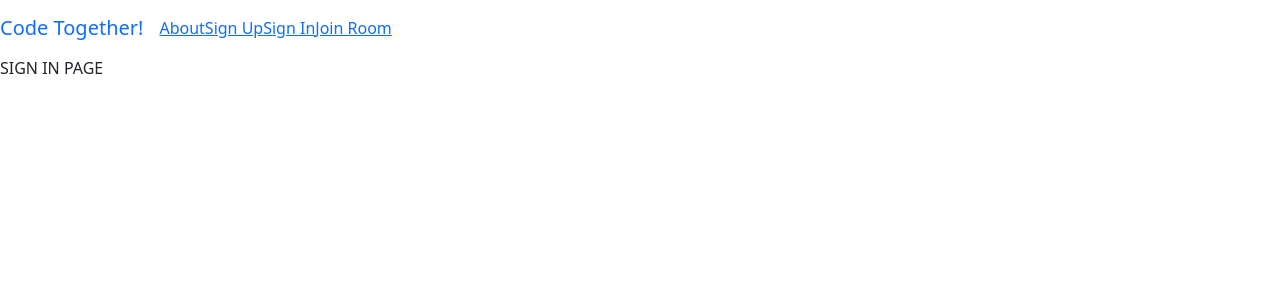
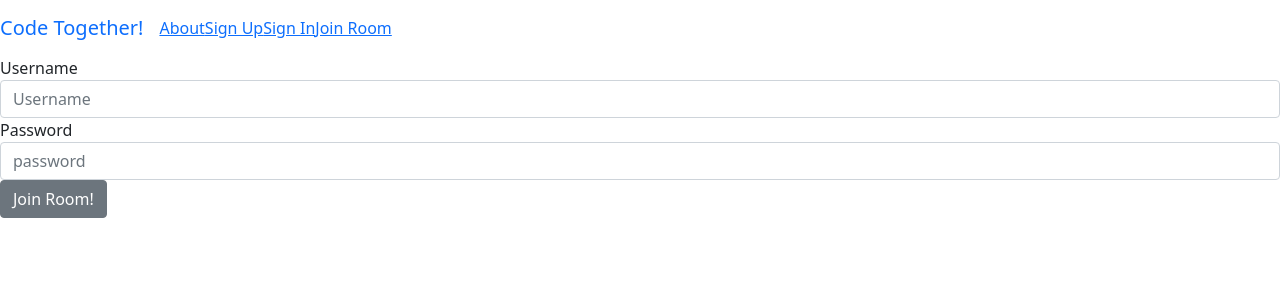
Before and after one commit to jonrus/CodeTogether-Frontend, a React (Create React App) app: page /signin in a window 1280 px wide. Shown: the top 300 px of the page. Built offline with nearby package versions, Linux system fonts and the light colour scheme.

Commit message:
user signin added

```diff
--- a/src/Components/Routes.tsx
+++ b/src/Components/Routes.tsx
@@ -1,4 +1,4 @@
-import {useState} from "react";
+import {useState, useRef} from "react";
 import {Switch, Route, Redirect} from "react-router-dom";
 import NavBar from "./NavBar";
 import AboutPage from "./AboutPage";
@@ -18,10 +18,16 @@ import Layout from "./Layout";
 export default function Routes() {
     const [isNameSet, setIsNameSet] = useState<boolean>(false);
     const [isLoggedIn, setIsLoggedIn] = useState<boolean>(false);
+    const userToekn = useRef<string>("");
     const [userName, setUserName] = useState<string>("");
 
     const handleJoinRoom = (name: string) => {
         setUserName(name);
+    }
+    const handleLogIn = (username: string, token: string) => {
+        setUserName(username);
+        userToekn.current = token;
+        setIsLoggedIn(true);
     }
 
     return (
@@ -35,7 +41,7 @@ export default function Routes() {
                     <SignUpPage />
                 </Route>
                 <Route exact path="/signin">
-                    <SignInPage />
+                    <SignInPage fnSignIn={handleLogIn}/>
                 </Route>
                 <Route path="/join-room/:id">
                     <JoinRoomPage
--- a/src/Components/SignInPage.tsx
+++ b/src/Components/SignInPage.tsx
@@ -1,7 +1,76 @@
-export default function SignInPage() {
+import {useState} from "react";
+import {Redirect} from "react-router";
+import {Alert, Form, FormGroup, Input, Label, Button} from "reactstrap";
+import ApiHelper from "../api/ApiHelper";
+
+interface ISignInPage {
+    fnSignIn(username: string, token: string): void
+}
+export default function SignInPage({fnSignIn}: ISignInPage) {
+    const login = async () => {
+        try {
+            const token = await ApiHelper.logIn(formData.username, formData.password);
+            fnSignIn(formData.username, token)
+            setSaved(true);
+        }
+        catch (e){
+            setFormData(DEFAULT_STATE);
+            setError(true);
+        }
+    };
+
+    const DEFAULT_STATE = {
+        username: "",
+        password: ""
+    }
+    const [saved, setSaved] = useState<boolean>(false);
+    const [error, setError] = useState<boolean>(false);
+    const [formData, setFormData] = useState(DEFAULT_STATE);
+    const handleSubmit = (e: React.FormEvent) => {
+        e.preventDefault();
+        login();
+    }
+    const handleChange = (e: React.ChangeEvent<HTMLInputElement>) => {
+        const {name, value} = e.target;
+        setFormData(current => ({
+            ...current,
+            [name]: value
+        }));
+    }
+
+    if (saved) return (<Redirect to={"/"} />);
     return (
-        <div>
-            SIGN IN PAGE
+        <div className="SignInPage-Form">
+            {error && <Alert color="danger">Username/Password Incorrect</Alert>}
+            <Form onSubmit={handleSubmit}>
+                <FormGroup>
+                    <Label for="username">Username</Label>
+                    <Input
+                        type="text"
+                        name="username"
+                        id="username"
+                        placeholder="Username"
+                        autoComplete="off"
+                        required
+                        value={formData.username}
+                        onChange={handleChange}
+                    />
+                </FormGroup>
+                <FormGroup>
+                    <Label for="password">Password</Label>
+                    <Input
+                        type="password"
+                        name="password"
+                        id="password"
+                        autoComplete="off"
+                        required
+                        placeholder="password"
+                        value={formData.password}
+                        onChange={handleChange}
+                    />
+                </FormGroup>
+                <Button>Join Room!</Button>
+            </Form>
         </div>
     );
 }
--- /dev/null
+++ b/src/api/ApiHelper.ts
@@ -0,0 +1,28 @@
+import axios, {AxiosRequestConfig} from "axios";
+
+const BASE_URL = process.env.REACT_API_URL || "http://localhost:3001";
+
+export default class ApiHelper {
+    static async request({url, data = {}, method = "GET"}: AxiosRequestConfig) {
+        console.log(url);
+        const params = (method === "GET") ? data : {};
+        try {
+            return (await axios({url, method, data, params})).data;
+        }
+        catch (e) {
+            console.error("API Error:", e.response);
+            const msg = e.response.data.error.message;
+            throw Array.isArray(msg) ? msg : [msg]
+        }
+    }
+
+    static async logIn(username: string, password: string) {
+        const url = `${BASE_URL}/api/token`;
+        return await this.request({url, data: {username, password}, method: 'post'});
+    }
+
+    static async signUp(username: string, password: string) {
+        const url = `${BASE_URL}/api/register`;
+        return await this.request({url, data: {username, password}, method: 'post'});
+    }
+}
```
